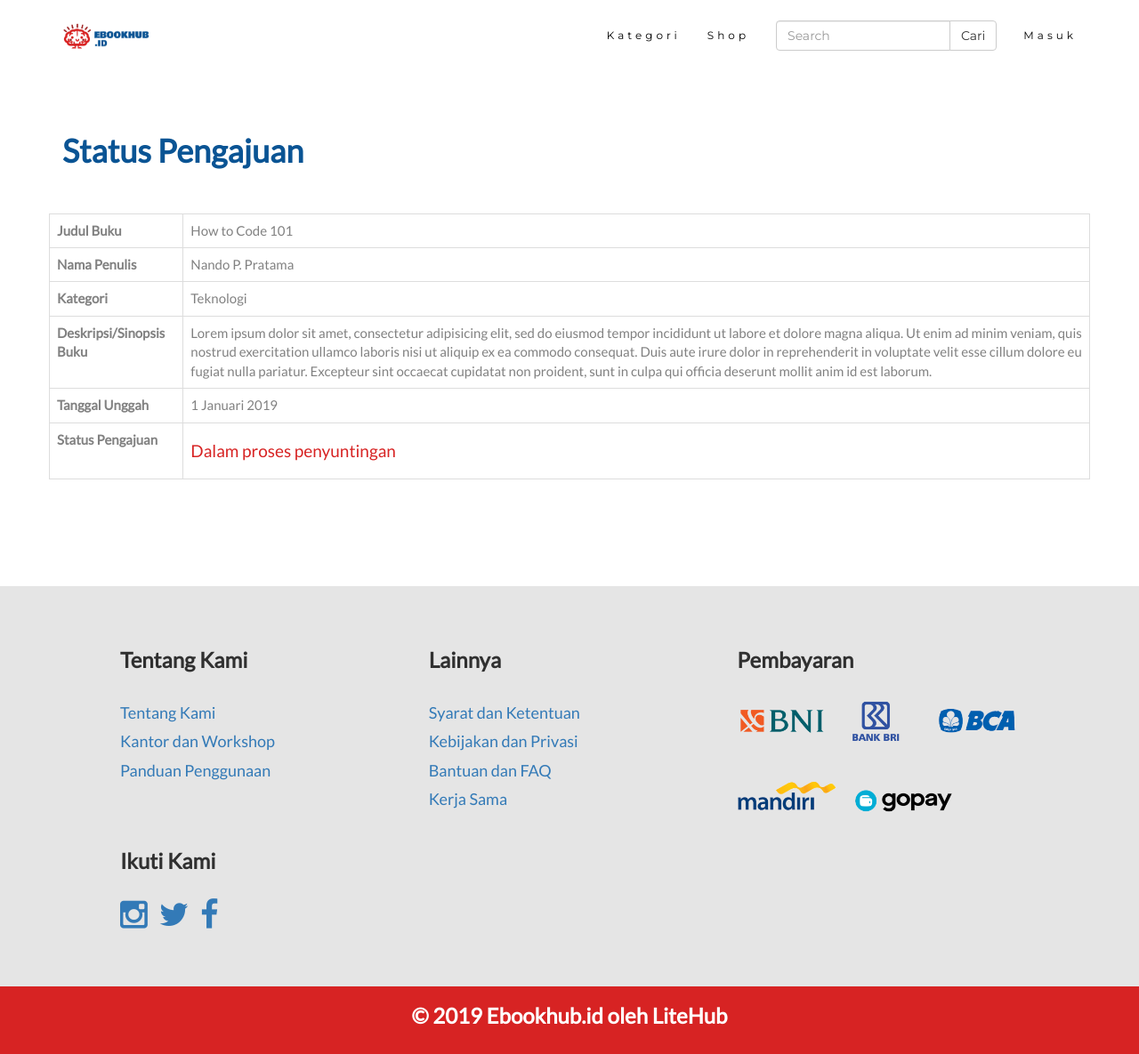
After one commit to nandoputrap/ebookhub-interface, a PHP site: page /status-pengajuan.php in a window 1280 px wide. The commit adds this page. Shown: the whole page at 89% size. Run offline with PHP 8.4, Linux system fonts and the light colour scheme; some libraries are stand-ins or nearby versions.

Commit message:
status pengajuan ok - by ndo_kun

```diff
--- a/css/style.css
+++ b/css/style.css
@@ -697,3 +697,32 @@ box-shadow: 5px 5px 20px 0px rgba(0,0,0,0.5);
   margin-top: -30px;
 }
 /* UNGGAH.PHP */
+
+/* STATUS-PENGAJUAN.PHP*/
+.status-pengajuan{
+  margin: 100px auto;
+}
+
+.p-status-pengajuan{
+  font-size: 24px;
+  color: #303030;
+  margin-bottom: 30px;
+}
+
+.p-head{
+  font-weight: 600;
+}
+
+.vertically-center{
+  margin: 0;
+  position: absolute;
+  top: 50%;
+  -ms-transform: translateY(-50%);
+  transform: translateY(-50%);
+}
+
+.status{
+  color: #D72323;
+  padding-top: 0 !important;
+}
+/* STATUS-PENGAJUAN.PHP*/
--- /dev/null
+++ b/status-pengajuan.php
@@ -0,0 +1,66 @@
+<?php
+  require_once("templates/header.php");
+?>
+
+<div class="status-pengajuan">
+  <div class="container">
+    <div class="row">
+      <div class="col-md-12">
+        <h1 class="register-title">Status Pengajuan</h1>
+      </div>
+
+      <!-- <div class="col-md-4">
+        <p class="p-status-pengajuan p-head"> <strong>Judul buku</strong></p>
+        <p class="p-status-pengajuan p-head"> <strong>Nama penulis</strong></p>
+        <p class="p-status-pengajuan p-head"> <strong> Kategori</strong></p>
+      </div>
+
+      <div class="col-md-8">
+        <p class="p-status-pengajuan">: How to Code 101</p>
+        <p class="p-status-pengajuan">: Nando P. Pratama</p>
+        <p class="p-status-pengajuan">: Teknologi</p>
+      </div> -->
+
+      <div class="table-details">
+        <table class="table table-hover table-bordered table-responsive">
+          <tbody>
+            <tr>
+              <td><strong>Judul Buku</strong></td>
+              <td>How to Code 101</td>
+            </tr>
+            <tr>
+              <td><strong>Nama Penulis</strong></td>
+              <td>Nando P. Pratama</td>
+            </tr>
+            <tr>
+              <td><strong>Kategori</strong></td>
+              <td>Teknologi</td>
+            </tr>
+            <tr>
+              <td><strong>Deskripsi/Sinopsis Buku</strong></td>
+              <td>Lorem ipsum dolor sit amet, consectetur adipisicing elit, sed do eiusmod tempor incididunt ut labore et dolore magna aliqua. Ut enim ad minim veniam, quis nostrud exercitation ullamco laboris nisi ut aliquip ex ea commodo consequat. Duis aute irure dolor in reprehenderit in voluptate velit esse cillum dolore eu fugiat nulla pariatur. Excepteur sint occaecat cupidatat non proident, sunt in culpa qui officia deserunt mollit anim id est laborum.</td>
+            </tr>
+            <tr>
+              <td><strong>Tanggal Unggah</strong></td>
+              <td>1 Januari 2019</td>
+            </tr>
+            <tr>
+              <td><strong>Status Pengajuan</strong></td>
+              <td> <h4 class="status">Dalam proses penyuntingan</h4></td>
+            </tr>
+          </tbody>
+        </table>
+      </div>
+
+
+
+
+    </div>
+
+
+  </div>
+</div>
+
+<?php
+  require_once("templates/footer.php");
+?>
```
Also changed, not shown: shop.php (+6 -6 lines).
